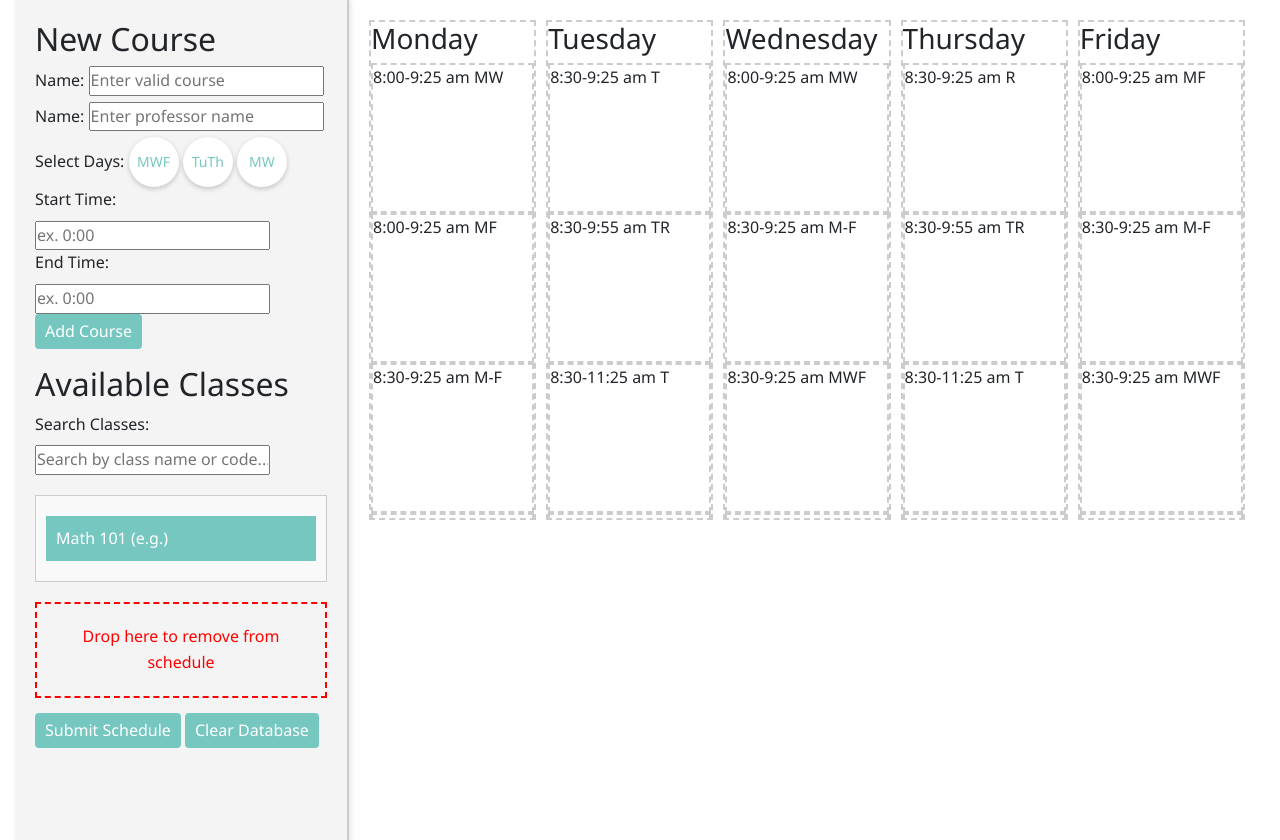
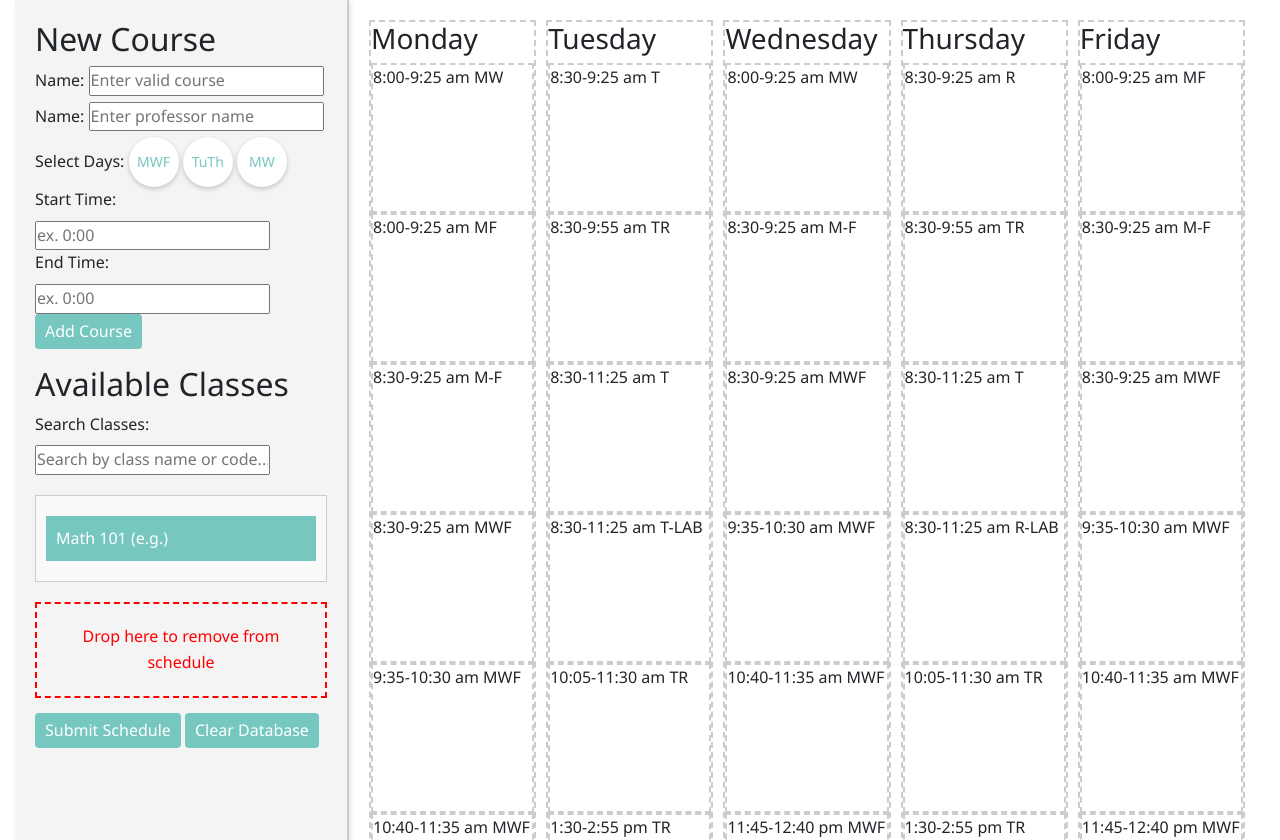
Before and after one commit to MA0610/SchedulingWebsite, a Flask app: page / in a window 1280 px wide. Shown: the part 58-898 px from the top of the page. Run offline with Flask 3, Linux system fonts and the light colour scheme; some libraries are stand-ins or nearby versions.

Commit message:
styling update

```diff
--- a/static/styles.css
+++ b/static/styles.css
@@ -42,7 +42,6 @@ body, html {
     grid-template-columns: repeat(5, 1fr); /* Columns for each day */
     grid-gap: 10px;
     overflow-y: scroll;
-    max-height: 500px;
 }
 .day {
 max-height: 100%; /* Adjust as needed */
@@ -179,10 +178,11 @@ button {
 button:hover {
     background-color: #5aa9a3;
 }
-/* Cant be tested until Ui format changes */
 .table-hover tbody tr:hover {
     background-color: #f0f8ff; /* Light blue for hover */
 }
+
+/* attempt */
 @media (max-width: 768px) {
     .schedule {
         grid-template-columns: 1fr; /* Single column layout for smaller screens */
@@ -190,5 +190,6 @@ button:hover {
 
     .addCourse {
         min-width: 100%; /* Ensure the side panel stacks vertically */
+        overflow-y: auto;
     }
 }
```
Also changed, not shown: instance/schedules.db.
